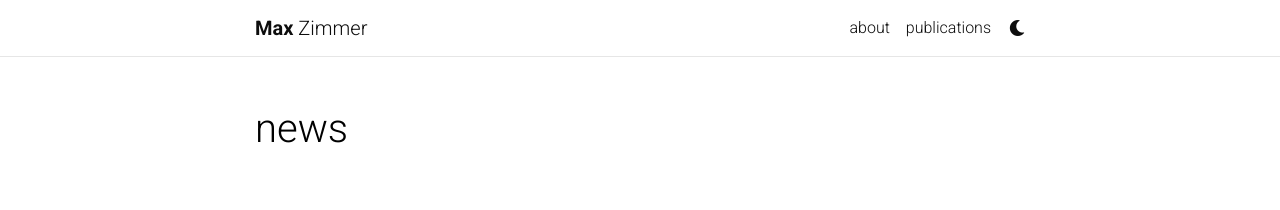
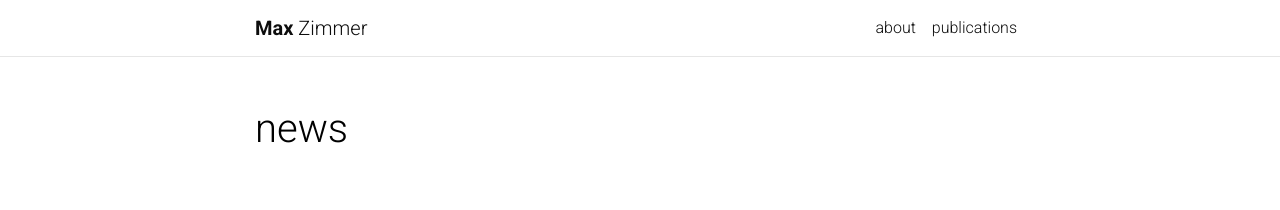
Before and after one commit to zimmer-m/zimmer-m.github.io, a Jekyll site: the page built from news.html, in a window 1280 px wide. Shown: the top 210 px of the page. Built offline with Jekyll 4.4.1, drawn with Linux system fonts in a browser that asks for light colours; comment, search, counter and statistics services are not loaded; a style sheet for code colours, icons or effects is not loaded.

Commit message:
Changed theme and URL.

```diff
--- a/_config.yml
+++ b/_config.yml
@@ -17,7 +17,7 @@
 lang: en # the language of your site (for example: en, fr, cn, ru, etc.)
 icon: favicon.ico # the emoji used as the favicon (alternatively, provide image name in /assets/img/)
 
-url: https://zimmer-m.github.io # the base hostname & protocol for your site
+url: https://maxzimmer.org # the base hostname & protocol for your site
 baseurl:  # the subpath of your site, e.g. /blog/
 last_updated: false # set to true if you want to display last updated in the footer
 impressum_path:  # set to path to include impressum link in the footer, use the same path as permalink in a page, helps to conform with EU GDPR
@@ -337,7 +337,7 @@
 enable_math:                true   # enables math typesetting (uses MathJax)
 enable_tooltips:            false  # enables automatic tooltip links generated
                                    # for each section titles on pages and posts
-enable_darkmode:            true   # enables switching between light/dark modes
+enable_darkmode:            false   # enables switching between light/dark modes
 enable_navbar_social:       false  # enables displaying social links in the
                                    # navbar on the about page
 enable_project_categories:  true   # enables categorization of projects into
--- a/_sass/_themes.scss
+++ b/_sass/_themes.scss
@@ -7,8 +7,8 @@
   --global-code-bg-color: #{$code-bg-color-light};
   --global-text-color: #{$black-color};
   --global-text-color-light: #{$grey-color};
-  --global-theme-color: #{$grey-color};
-  --global-hover-color: #{$grey-color};
+  --global-theme-color: #{$cyan-color};
+  --global-hover-color: #{$purple-color};
   --global-footer-bg-color: #{$grey-color-dark};
   --global-footer-text-color: #{$grey-color-light};
   --global-footer-link-color: #{$white-color};
```
